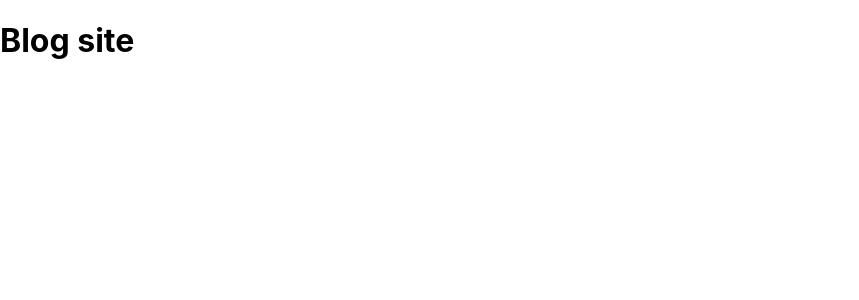
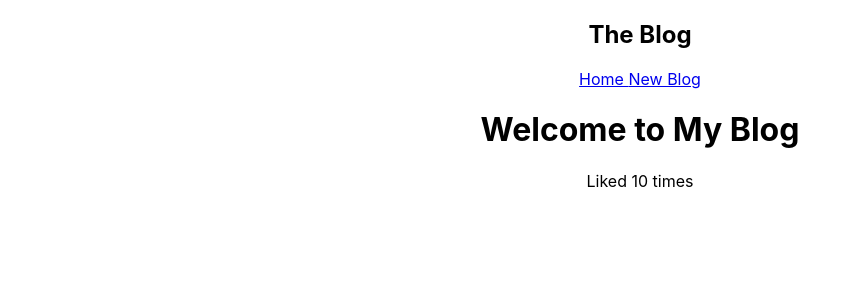
Before and after one commit to oliullahjewel96/React-Blog, a React (Create React App) app in the folder blog/: page / in a window 1280 px wide. Shown: the top 300 px of the page, without its empty margins (0-859 px from the left). Built offline with nearby package versions, Linux system fonts and the light colour scheme.

Commit message:
Created navbar component

```diff
--- a/blog/src/App.js
+++ b/blog/src/App.js
@@ -1,9 +1,15 @@
 import React from "react";
-
+import "./App.css";
+import Navbar from "./components/Navbar";
 export default function App() {
+  const title = "Welcome to My Blog";
+  const likes = 10;
   return (
-    <div>
-      <h1> Blog site </h1>{" "}
+    <div className="App">
+      <Navbar />
+      <div className="content">
+        <h1> {title}</h1> <p>Liked {likes} times</p>
+      </div>
     </div>
   );
 }
--- /dev/null
+++ b/blog/src/components/Navbar.js
@@ -0,0 +1,12 @@
+const Navbar = () => {
+  return (
+    <nav className="navbar">
+      <h1> The Blog </h1>{" "}
+      <div className="links">
+        <a href="/"> Home </a> <a href="/create"> New Blog </a>{" "}
+      </div>{" "}
+    </nav>
+  );
+};
+
+export default Navbar;
```
